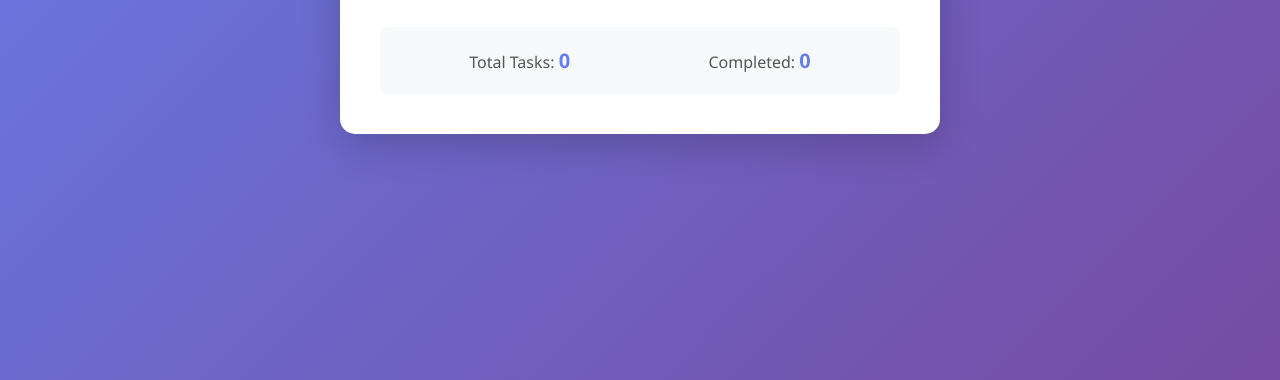
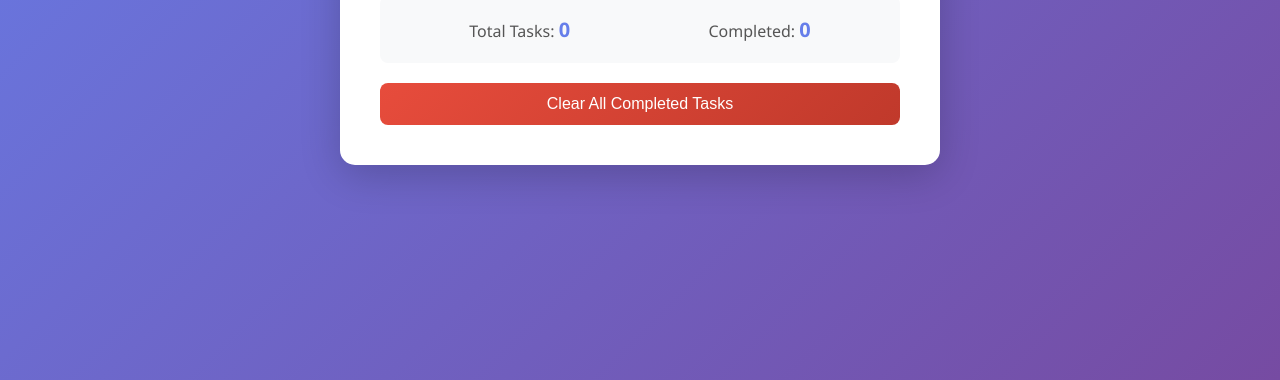
Before and after one commit to zmd13/task-manager-learning, a plain HTML site: page index.html in a window 1280 px wide. Shown: the part 420-800 px from the top of the page. Drawn offline with Linux system fonts and the light colour scheme.

Commit message:
Add clear all completed task button

```diff
--- a/index.html
+++ b/index.html
@@ -31,6 +31,11 @@
             <p>Total Tasks: <span id="totalTasks">0</span></p>
             <p>Completed: <span id="completedTasks">0</span></p>
         </div>
+
+        <!-- Clear Completed Button -->
+        <div class="clear-section">
+            <button onclick="clearCompleted()" class="clear-btn">Clear All Completed Tasks</button>
+        </div>
     </div>
 
     <script src="script.js"></script>
--- a/script.js
+++ b/script.js
@@ -126,6 +126,29 @@ function loadTasks() {
 }
 
 /**
+ * Clear all completed tasks
+ */
+function clearCompleted() {
+    // Filter out completed tasks
+    const completedCount = tasks.filter(task => task.completed).length;
+
+    // Check if there are any completed tasks
+    if (completedCount === 0) {
+        alert('No completed tasks to clear!');
+        return;
+    }
+
+    // Ask for confirmation
+    if (confirm(`Are you sure you want to delete ${completedCount} completed task(s)?`)) {
+        tasks = tasks.filter(task => !task.completed);
+
+        // Save and re-render
+        saveTasks();
+        renderTasks();
+    }
+}
+
+/**
  * Escape HTML to prevent XSS attacks
  */
 function escapeHtml(text) {
--- a/styles.css
+++ b/styles.css
@@ -152,6 +152,7 @@ button:active {
     display: flex;
     justify-content: space-around;
     text-align: center;
+    margin-bottom: 20px;
 }
 
 .stats p {
@@ -163,6 +164,22 @@ button:active {
     font-weight: bold;
     color: #667eea;
     font-size: 20px;
+}
+
+/* Clear Completed Section */
+.clear-section {
+    text-align: center;
+}
+
+.clear-btn {
+    background: linear-gradient(135deg, #e74c3c 0%, #c0392b 100%);
+    width: 100%;
+    padding: 12px 25px;
+    font-size: 16px;
+}
+
+.clear-btn:hover {
+    box-shadow: 0 5px 15px rgba(231, 76, 60, 0.4);
 }
 
 /* Responsive Design */
```
